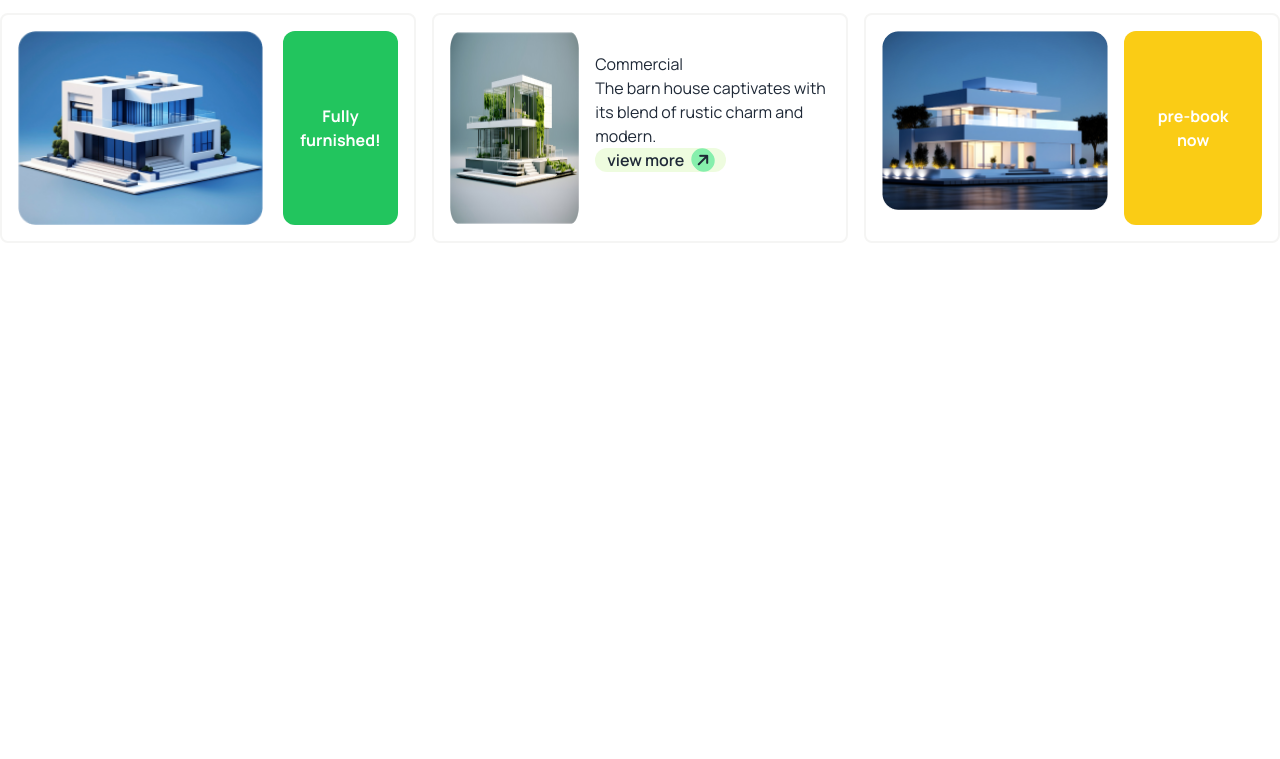
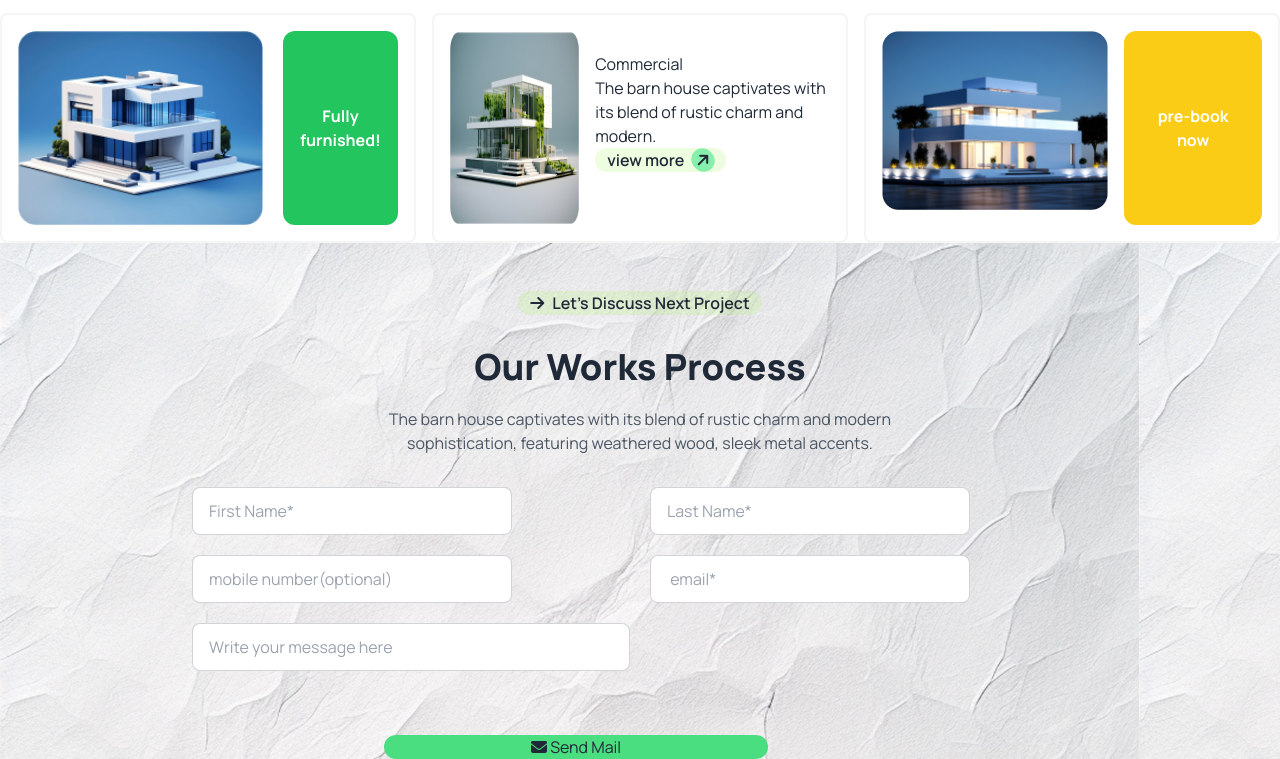
Before and after one commit to royangon/my-third-assignment, a plain HTML site: page index.html in a window 1280 px wide. Shown: the part 2730-3489 px from the top of the page. Before the commit the page ends 2973 px from the top, so only its background shows below. Drawn offline with nearby package versions, Linux system fonts and the light colour scheme.

Commit message:
input done

```diff
--- a/index.html
+++ b/index.html
@@ -30,6 +30,8 @@
             font-family: "Manrope", sans-serif;
         }
     </style>
+    <!-- css link -->
+    <link rel="stylesheet" href="/styles/styles.css">
 
 </head>
 
@@ -287,15 +289,17 @@
         </div>
         <!-- grid section -->
         <div class="grid grid-cols-3 gap-4">
-            <div class="bg-white border-solid border-2 border-stone-100 rounded-lg p-4 col-span-2 flex justify-center items-center gap-4">
+            <div
+                class="bg-white border-solid border-2 border-stone-100 rounded-lg p-4 col-span-2 flex justify-center items-center gap-4">
                 <!-- img -->
                 <div>
-                    <img  src="/assets/img1.png" alt="">
+                    <img src="/assets/img1.png" alt="">
                 </div>
                 <!-- text -->
                 <div class="w-2/3">
                     <h1 class="mb-2">Commercial</h1>
-                    <p class="mb-2">The barn house captivates with its blend of rustic charm and modern. The barn house captivates
+                    <p class="mb-2">The barn house captivates with its blend of rustic charm and modern. The barn house
+                        captivates
                         with its blend of rustic charm and modern .</p>
                     <button
                         class="mb-8 bg-[#ABEF5F33] rounded-xl px-3 font-semibold flex justify-center items-center  gap-2">
@@ -316,18 +320,19 @@
             <div class=" bg-white border-solid border-2 border-stone-100 rounded-lg p-4 gap-5 flex">
                 <!-- img -->
                 <div class="">
-                    <img  class="w-64" src="/assets/img3.png" alt="">
+                    <img class="w-64" src="/assets/img3.png" alt="">
                 </div>
                 <button class="bg-green-500 rounded-xl font-bold text-white">Fully furnished!</button>
             </div>
-            <div class=" bg-white border-solid border-2 border-stone-100 rounded-lg p-4 flex justify-center items-center gap-4">
+            <div
+                class=" bg-white border-solid border-2 border-stone-100 rounded-lg p-4 flex justify-center items-center gap-4">
                 <!-- img -->
-                <div >
+                <div>
                     <img class="h-48 " src="/assets/img4.png" alt="">
 
                 </div>
                 <!-- text -->
-                <div >
+                <div>
                     <h1>Commercial</h1>
                     <p>The barn house captivates with its blend of rustic charm and modern.</p>
                     <button
@@ -351,6 +356,46 @@
             </div>
 
         </div>
+        <!-- input section -->
+        <div class=" w-full background">
+
+            <div class="flex justify-center items-center">
+                <button
+                    class="mb-8 mt-12 bg-[#ABEF5F33] rounded-xl px-3 font-semibold flex justify-center items-center  gap-2">
+                    <i class="fa-solid fa-arrow-right"></i>
+                    <h3 class="">Let’s Discuss Next Project</h3>
+
+                </button>
+            </div>
+
+            <div class="text-center mb-8">
+
+                <h1 class="text-3xl md:text-4xl font-extrabold mb-5">Our Works Process</h1>
+                <p class="text-gray-600 max-w-xl mx-auto mb-8">The barn house captivates with its blend of rustic charm
+                    and modern sophistication, featuring weathered wood, sleek metal accents. </p>
+            </div>
+            <div class="grid grid-cols-2 gap-5 px-48">
+                <input type="text" placeholder="First Name*" class="input input-bordered w-full max-w-xs" />
+                <input type="text" placeholder="Last Name*" class="input input-bordered w-full max-w-xs" />
+                <input type="text" placeholder="mobile number(optional)" class="input input-bordered w-full max-w-xs" />
+                <input type="text" placeholder=" email*" class="input input-bordered w-full max-w-xs" />
+                <div class=""><input type="" placeholder="Write your message here"
+                        class="input input-bordered w-full max-w-200" /></div>
+
+
+            </div>
+            <div class="w-96 bg-green-400 flex justify-center ml-96 mt-16 rounded-xl">
+                <button>
+                    <i class="fa-solid fa-envelope"></i>
+                    Send Mail
+
+                </button>
+            </div>
+        </div>
+
+
+
+
 
 
     </main>
--- /dev/null
+++ b/styles/styles.css
@@ -0,0 +1,3 @@
+.background{
+    background-image: url(/assets/bg.jpg);
+}
```
